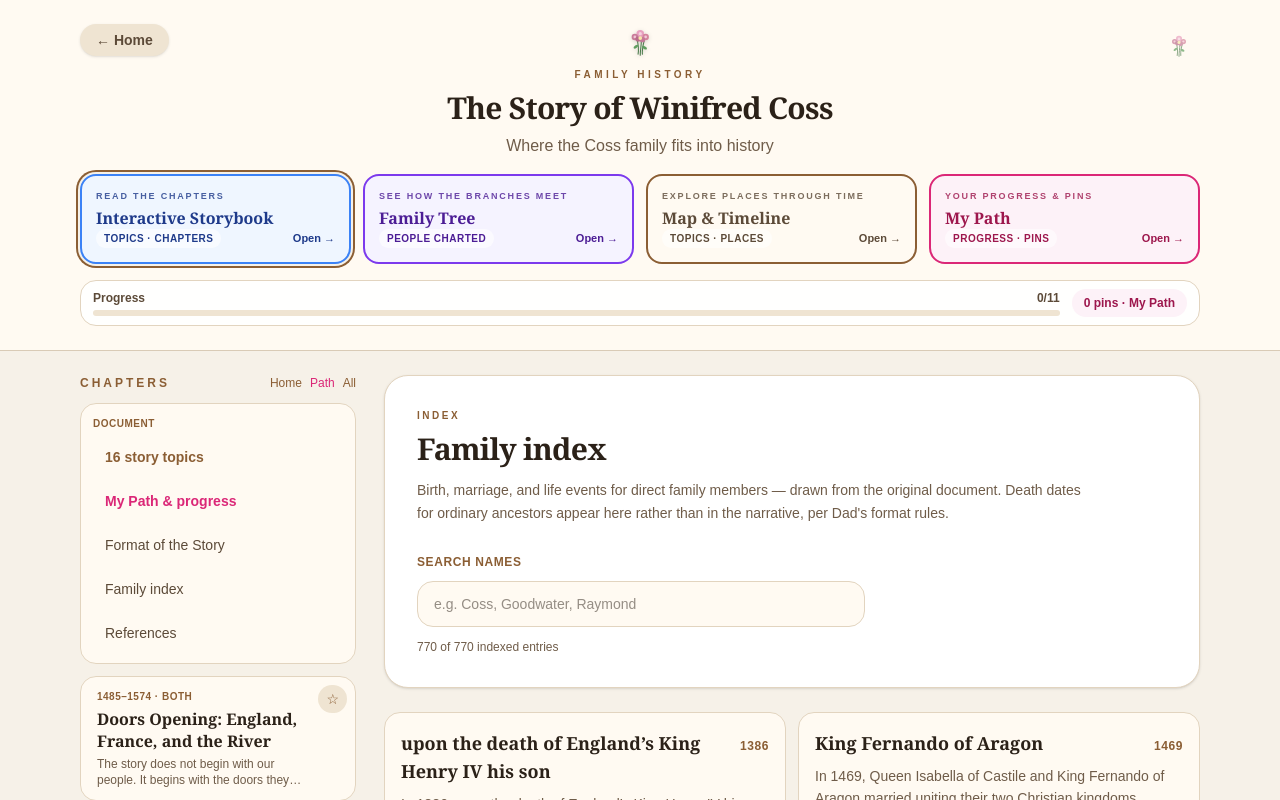
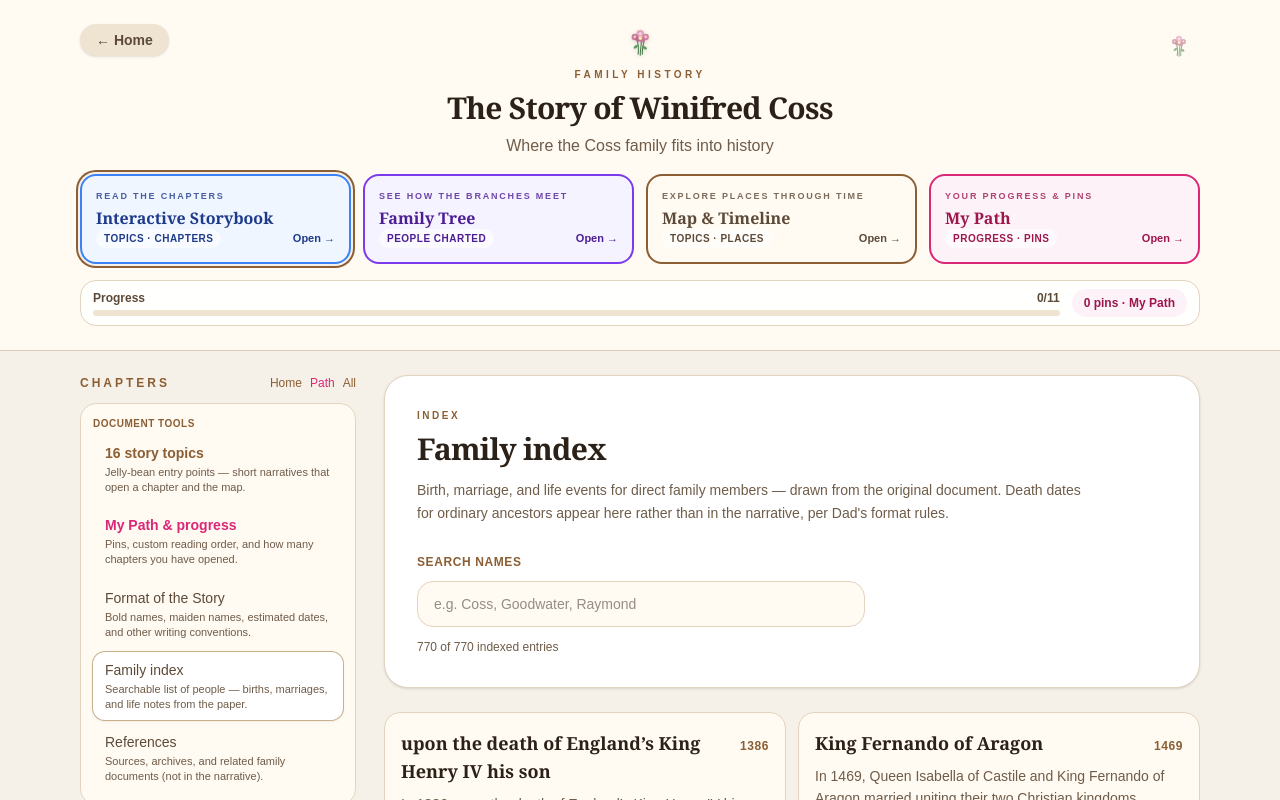
Before and after one commit to Coachjohnepop/Popham_family, a Next.js app: page /story/family-index in a window 1280 px wide. Shown: the top 800 px of the page. Built offline with nearby package versions, Linux system fonts and the light colour scheme.

Commit message:
Wire Document sidebar to real story sub-pages with blurbs
Topics and format become /story/topics and /story/format; each Document
tool link shows what it does and highlights when active instead of dead hashes.

```diff
--- /dev/null
+++ b/app/story/format/page.tsx
@@ -0,0 +1,10 @@
+import AppTabs from "@/components/AppTabs";
+
+export const metadata = {
+  title: "Format of the Story — Winifred Coss Family Tree",
+  description: "How names, dates, and conventions are written in the family story.",
+};
+
+export default function StoryFormatPage() {
+  return <AppTabs initialTab="story" />;
+}
--- /dev/null
+++ b/app/story/topics/page.tsx
@@ -0,0 +1,10 @@
+import AppTabs from "@/components/AppTabs";
+
+export const metadata = {
+  title: "Story topics — Winifred Coss Family Tree",
+  description: "Sixteen narrative entry points into the Winifred Coss family story.",
+};
+
+export default function StoryTopicsPage() {
+  return <AppTabs initialTab="story" />;
+}
--- a/components/AppTabs.tsx
+++ b/components/AppTabs.tsx
@@ -1,43 +1,74 @@
 "use client";
 
 import { usePathname } from "next/navigation";
-import { Suspense } from "react";
+import { Suspense, type ReactNode } from "react";
 import FamilyIndexView from "@/components/FamilyIndexView";
 import FavoritesView from "@/components/FavoritesView";
 import ReadingProgressCard from "@/components/ReadingProgressCard";
 import SiteBrandHeader from "@/components/SiteBrandHeader";
 import SiteNavBoxes from "@/components/SiteNavBoxes";
 import StoryChapterView from "@/components/StoryChapterView";
+import StoryFormatGuide from "@/components/StoryFormatGuide";
 import StoryIndexView from "@/components/StoryIndexView";
 import StoryReferencesView from "@/components/StoryReferencesView";
 import StorySidebar from "@/components/StorySidebar";
+import StoryTopicsHubLoader from "@/components/StoryTopicsHubLoader";
 import MapTimelineView from "@/components/MapTimelineView";
 import FamilyTreeView from "@/components/FamilyTreeView";
 import type { TabId } from "@/lib/tabs";
 import SiteFooter from "@/components/SiteFooter";
 
+function StoryDocShell({ children }: { children: ReactNode }) {
+  return (
+    <div className="grid gap-6 lg:grid-cols-[280px_1fr]">
+      <StorySidebar />
+      {children}
+    </div>
+  );
+}
+
 function StoryRouter() {
   const pathname = usePathname();
+
+  if (pathname === "/story/topics") {
+    return (
+      <StoryDocShell>
+        <div className="space-y-4">
+          <StoryTopicsHubLoader />
+        </div>
+      </StoryDocShell>
+    );
+  }
+  if (pathname === "/story/format") {
+    return (
+      <StoryDocShell>
+        <StoryFormatGuide />
+      </StoryDocShell>
+    );
+  }
   if (pathname === "/story/family-index") {
     return (
-      <div className="grid gap-6 lg:grid-cols-[280px_1fr]">
-        <StorySidebar />
+      <StoryDocShell>
         <FamilyIndexView />
-      </div>
+      </StoryDocShell>
     );
   }
   if (pathname === "/story/references") {
     return (
-      <div className="grid gap-6 lg:grid-cols-[280px_1fr]">
-        <StorySidebar />
+      <StoryDocShell>
         <StoryReferencesView />
-      </div>
+      </StoryDocShell>
     );
   }
+
   const match = pathname.match(/^\/story\/([^/]+)$/);
   if (match?.[1]) {
-    return <StoryChapterView sectionId={match[1]} />;
+    const reserved = new Set(["topics", "format", "family-index", "references"]);
+    if (!reserved.has(match[1])) {
+      return <StoryChapterView sectionId={match[1]} />;
+    }
   }
+
   return <StoryIndexView />;
 }
 
@@ -57,9 +88,7 @@ export default function AppTabs({ initialTab }: AppTabsProps) {
             subtitle="Where the Coss family fits into history"
           />
           <SiteNavBoxes activeTab={tab} density="compact" />
-          {tab !== "favorites" && (
-            <ReadingProgressCard variant="compact" />
-          )}
+          {tab !== "favorites" && <ReadingProgressCard variant="compact" />}
         </div>
       </header>
 
--- /dev/null
+++ b/components/StoryDocPanel.tsx
@@ -0,0 +1,105 @@
+"use client";
+
+import Link from "next/link";
+import { usePathname } from "next/navigation";
+
+/** Document utilities — real sub-pages under /story/* */
+export const STORY_DOC_LINKS = [
+  {
+    id: "topics",
+    href: "/story/topics",
+    label: "16 story topics",
+    blurb: "Jelly-bean entry points — short narratives that open a chapter and the map.",
+    accent: "text-[#8b5e34] font-semibold",
+  },
+  {
+    id: "favorites",
+    href: "/favorites",
+    label: "My Path & progress",
+    blurb: "Pins, custom reading order, and how many chapters you have opened.",
+    accent: "text-[#db2777] font-semibold",
+  },
+  {
+    id: "format",
+    href: "/story/format",
+    label: "Format of the Story",
+    blurb: "Bold names, maiden names, estimated dates, and other writing conventions.",
+    accent: "text-[#5c4a38] font-medium",
+  },
+  {
+    id: "family-index",
+    href: "/story/family-index",
+    label: "Family index",
+    blurb: "Searchable list of people — births, marriages, and life notes from the paper.",
+    accent: "text-[#5c4a38] font-medium",
+  },
+  {
+    id: "references",
+    href: "/story/references",
+    label: "References",
+    blurb: "Sources, archives, and related family documents (not in the narrative).",
+    accent: "text-[#5c4a38] font-medium",
+  },
+] as const;
+
+export function isStoryDocPath(pathname: string): boolean {
+  return (
+    pathname === "/story/topics" ||
+    pathname === "/story/format" ||
+    pathname === "/story/family-index" ||
+    pathname === "/story/references"
+  );
+}
+
+type StoryDocPanelProps = {
+  /** denser list for the left sidebar */
+  compact?: boolean;
+};
+
+export default function StoryDocPanel({ compact = true }: StoryDocPanelProps) {
+  const pathname = usePathname();
+
+  return (
+    <div
+      className={
+        compact
+          ? "space-y-1 rounded-2xl border border-[#e2d4bf] bg-[#fffaf2] p-3"
+          : "space-y-2 rounded-3xl border border-[#e2d4bf] bg-white p-5 shadow-sm"
+      }
+    >
+      <p className="text-[10px] font-semibold uppercase tracking-wider text-[#8b5e34]">
+        Document tools
+      </p>
+      {!compact && (
+        <p className="text-sm text-[#6f5c49]">
+          Jump to topics, format rules, the name index, or sources — each opens its own page.
+        </p>
+      )}
+      <nav className="space-y-1" aria-label="Document tools">
+        {STORY_DOC_LINKS.map((item) => {
+          const active = pathname === item.href;
+          return (
+            <Link
+              key={item.id}
+              href={item.href}
+              className={`block rounded-xl px-3 py-2 transition ${
+                active
+                  ? "bg-white shadow-sm ring-1 ring-[#c8b08d]"
+                  : "hover:bg-white"
+              }`}
+            >
+              <span className={`block text-sm ${item.accent}`}>{item.label}</span>
+              <span
+                className={`mt-0.5 block leading-snug text-[#6f5c49] ${
+                  compact ? "text-[11px] line-clamp-2" : "text-xs"
+                }`}
+              >
+                {item.blurb}
+              </span>
+            </Link>
+          );
+        })}
+      </nav>
+    </div>
+  );
+}
--- a/components/StoryIndexView.tsx
+++ b/components/StoryIndexView.tsx
@@ -3,8 +3,8 @@ import Link from "next/link";
 import NarratorVoiceDial from "@/components/NarratorVoiceDial";
 import PinSectionButton from "@/components/PinSectionButton";
 import ReadingProgressCard from "@/components/ReadingProgressCard";
-import StoryFormatGuide from "@/components/StoryFormatGuide";
 import StoryAskSection from "@/components/StoryAskSection";
+import StoryDocPanel from "@/components/StoryDocPanel";
 import StoryTopicsHubLoader from "@/components/StoryTopicsHubLoader";
 import { getStorybook } from "@/lib/storybook";
 import { getStoryTopicCount } from "@/lib/story-topics";
@@ -40,11 +40,13 @@ export default function StoryIndexView() {
             {topicCount} story topics above, then {book.sectionCount} chronological chapters
             (1485–1950) with {book.imageCountMapped} photographs. For a spoken overview, start from{" "}
             <HomeLink className="font-semibold text-[#8b5e34] hover:underline">Home</HomeLink>.
+            Use the Document tools (sidebar or below) for topics, format rules, the name index, and
+            sources.
           </p>
         </div>
 
-        <div id="format">
-          <StoryFormatGuide compact />
+        <div className="lg:hidden">
+          <StoryDocPanel compact={false} />
         </div>
 
         <div>
--- a/components/StorySidebar.tsx
+++ b/components/StorySidebar.tsx
@@ -3,6 +3,7 @@
 import HomeLink from "@/components/HomeLink";
 import Link from "next/link";
 import PinSectionButton from "@/components/PinSectionButton";
+import StoryDocPanel from "@/components/StoryDocPanel";
 import { useOptionalReader } from "@/components/ReaderProvider";
 import { getStorySections } from "@/lib/storybook";
 
@@ -30,41 +31,8 @@ export default function StorySidebar({ activeId }: StorySidebarProps) {
           </Link>
         </div>
       </div>
-      <div className="space-y-2 rounded-2xl border border-[#e2d4bf] bg-[#fffaf2] p-3">
-        <p className="text-[10px] font-semibold uppercase tracking-wider text-[#8b5e34]">
-          Document
-        </p>
-        <Link
-          href="/story#story-topics"
-          className="block rounded-xl px-3 py-2 text-sm font-semibold text-[#8b5e34] hover:bg-white"
-        >
-          16 story topics
-        </Link>
-        <Link
-          href="/favorites"
-          className="block rounded-xl px-3 py-2 text-sm font-semibold text-[#db2777] hover:bg-white"
-        >
-          My Path &amp; progress
-        </Link>
-        <Link
-          href="/story#format"
-          className="block rounded-xl px-3 py-2 text-sm font-medium text-[#5c4a38] hover:bg-white"
-        >
-          Format of the Story
-        </Link>
-        <Link
-          href="/story/family-index"
-          className="block rounded-xl px-3 py-2 text-sm font-medium text-[#5c4a38] hover:bg-white"
-        >
-          Family index
-        </Link>
-        <Link
-          href="/story/references"
-          className="block rounded-xl px-3 py-2 text-sm font-medium text-[#5c4a38] hover:bg-white"
-        >
-          References
-        </Link>
-      </div>
+
+      <StoryDocPanel compact />
 
       {sections.map((section) => {
         const active = section.id === activeId;
--- a/components/StoryTopicsHub.tsx
+++ b/components/StoryTopicsHub.tsx
@@ -96,7 +96,7 @@ export default function StoryTopicsHub({
     return (
       <div className="w-full text-center">
         <Link
-          href="/story#story-topics"
+          href="/story/topics"
           className="inline-flex rounded-full bg-[#8b5e34] px-5 py-2.5 text-sm font-semibold text-white transition hover:bg-[#6f4a28]"
         >
           Explore all {topics.length} story topics →
```
